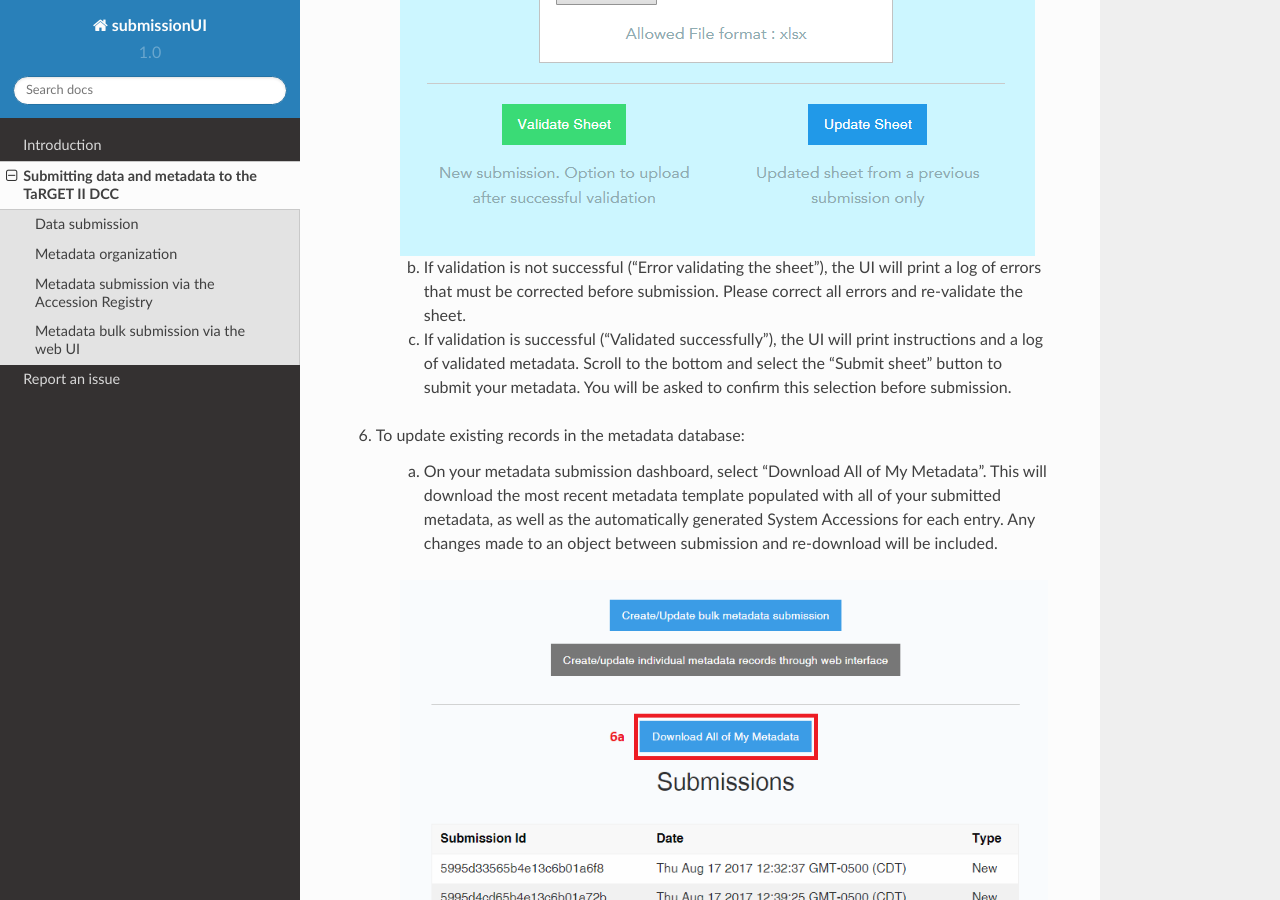
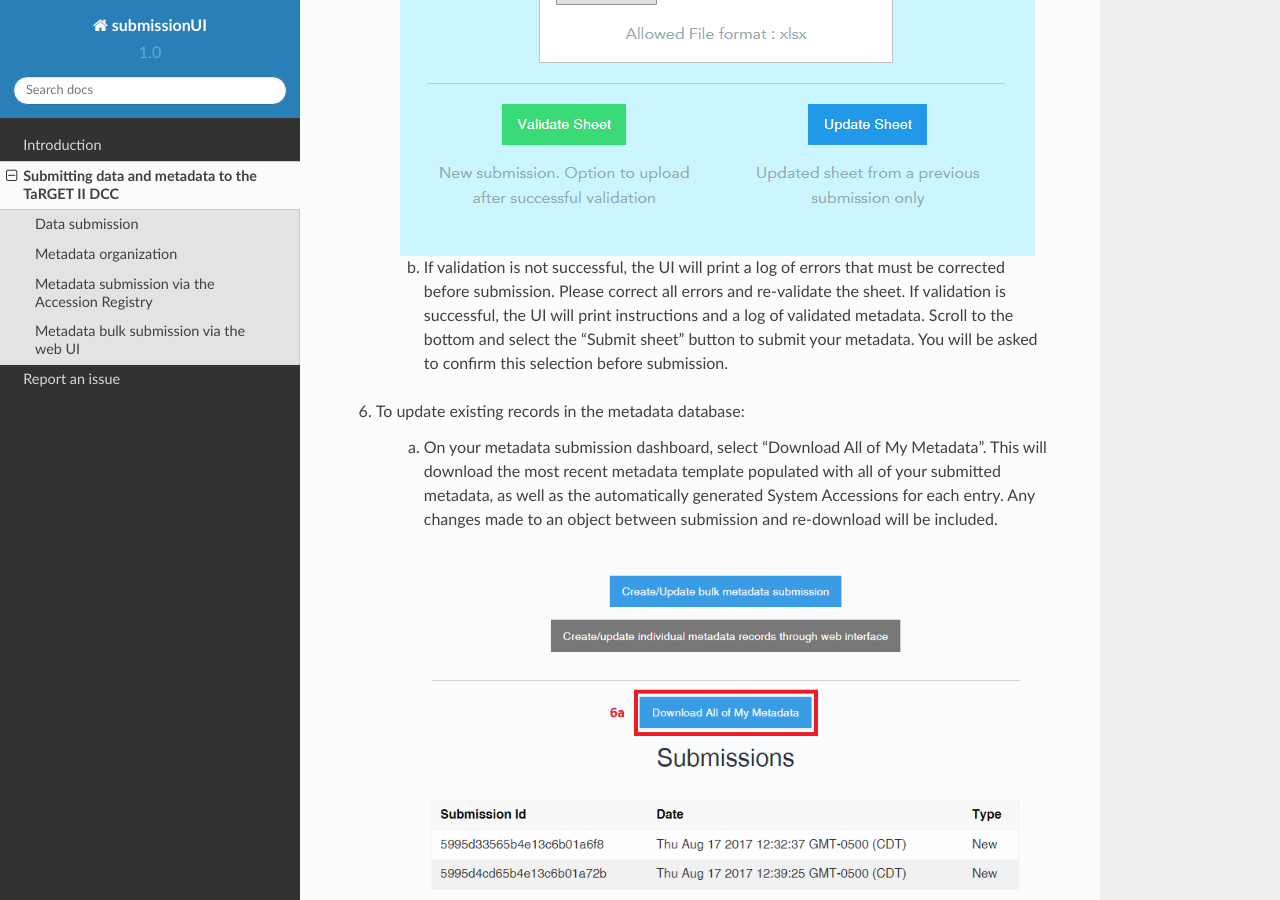
Before and after one commit to target2/submissionUI, a Sphinx documentation site: the page built from docs/tutorial.rst, in a window 1280 px wide and 900 px high, scrolled down 11035 px. Built offline with Sphinx 7.4.7 and the Read the Docs theme 2.0.0, drawn with Linux system fonts in a browser that asks for light colours.

Commit message:
Updated validation instructions

```diff
--- a/docs/tutorial.rst
+++ b/docs/tutorial.rst
@@ -122,8 +122,7 @@ Metadata bulk submission via the web UI
 
     .. image:: _static/BulkUploadUI.png
 
-    b. If validation is not successful ("Error validating the sheet"), the UI will print a log of errors that must be corrected before submission. Please correct all errors and re-validate the sheet.
-    c. If validation is successful ("Validated successfully"), the UI will print instructions and a log of validated metadata. Scroll to the bottom and select the "Submit sheet" button to submit your metadata. You will be asked to confirm this selection before submission.
+    b. If validation is not successful, the UI will print a log of errors that must be corrected before submission. Please correct all errors and re-validate the sheet. If validation is successful, the UI will print instructions and a log of validated metadata. Scroll to the bottom and select the "Submit sheet" button to submit your metadata. You will be asked to confirm this selection before submission.
 
 6. To update existing records in the metadata database:
 
```
